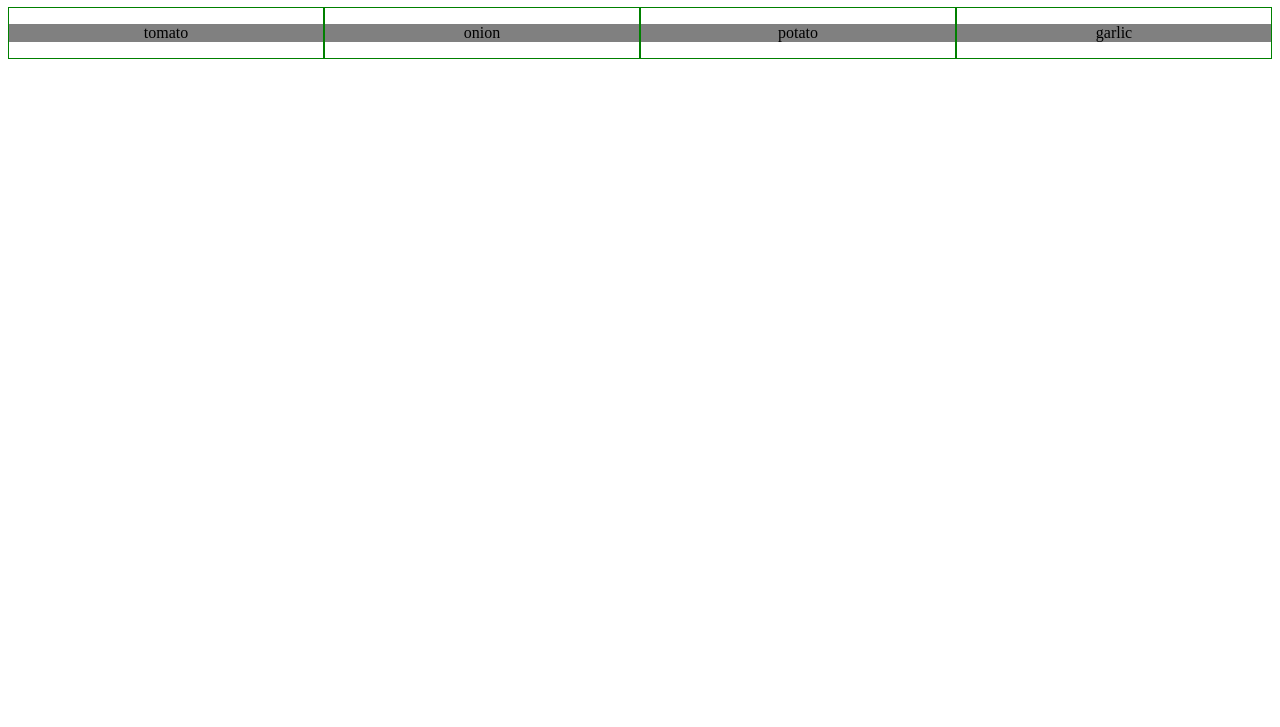
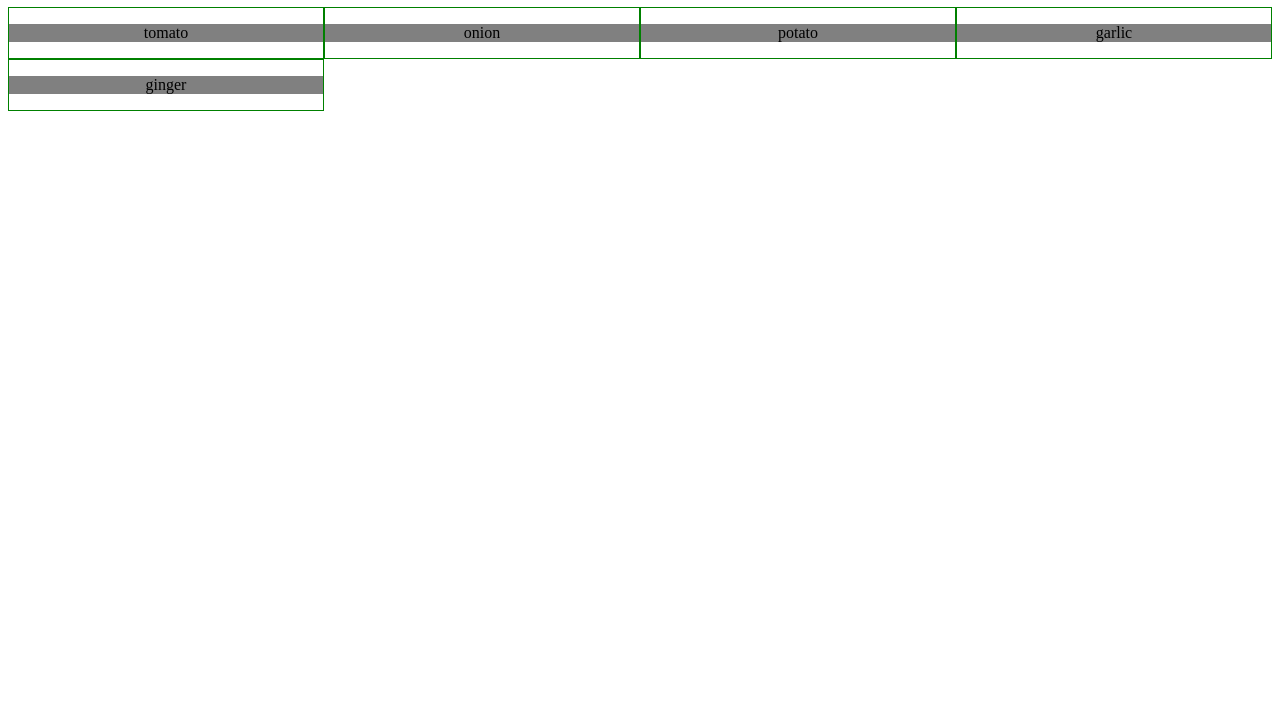
Before and after one commit to nilamaj/nilamaj.github.io, a plain HTML site: page index.html in a window 1280 px wide. Shown: the part 73-800 px from the top of the page. Drawn offline with Linux system fonts and the light colour scheme.

Commit message:
added new entry

```diff
--- a/index.html
+++ b/index.html
@@ -65,5 +65,6 @@
 		<div class="col-lg-3 col-md-6"><p>onion</p></div>
 		<div class="col-lg-3 col-md-6"><p>potato</p></div>
 		<div class="col-lg-3 col-md-6"><p>garlic</p></div>
+		<div class="col-lg-3 col-md-6"><p>ginger</p></div>
 	</body>
 </html>
```
